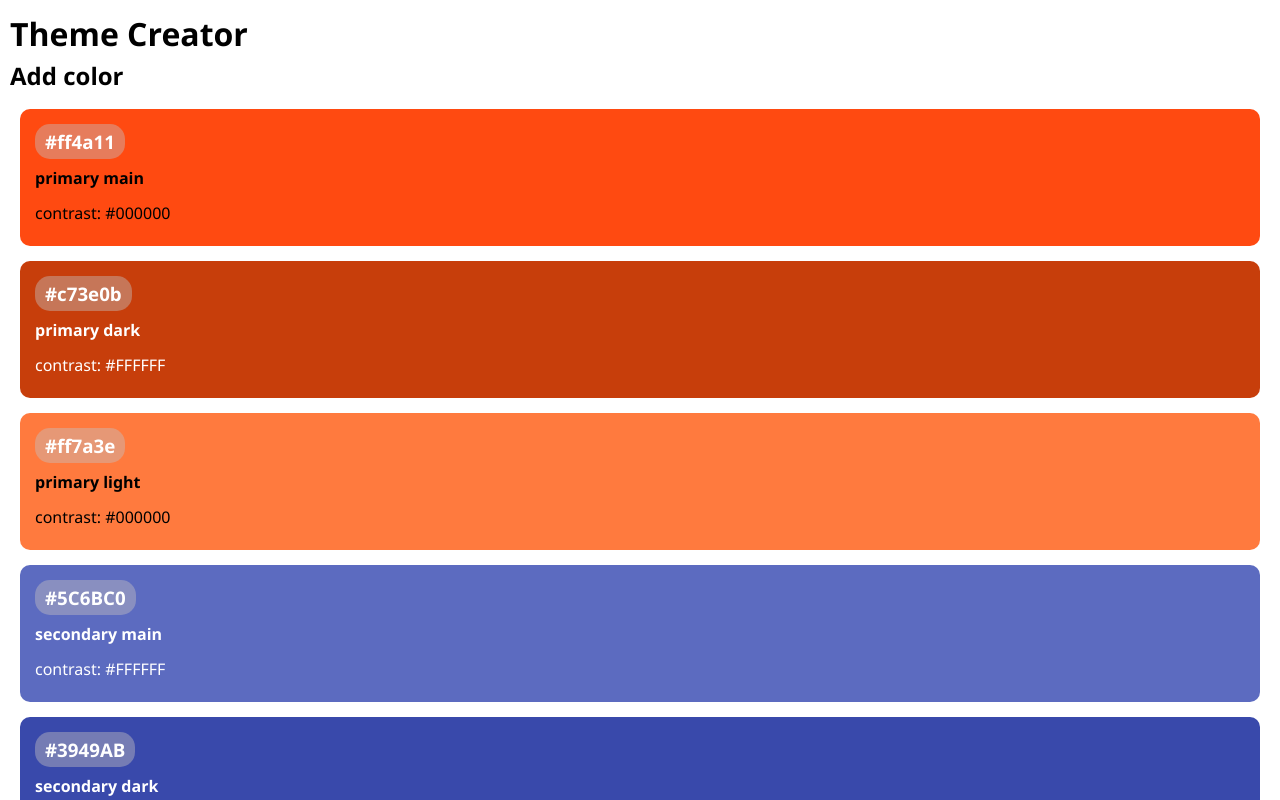
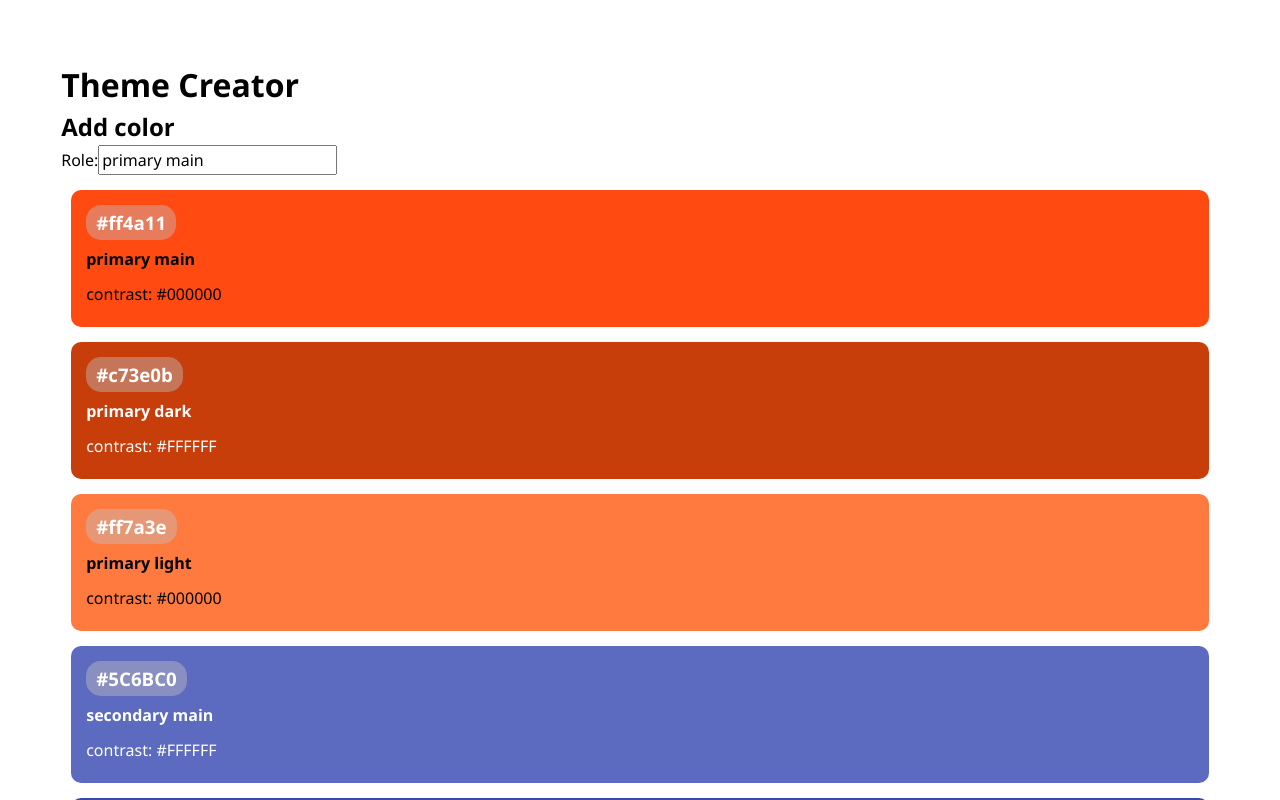
Before and after one commit to aliceverc/recap-project-4, a React (Vite) app: page / in a window 1280 px wide. Shown: the top 800 px of the page. Built offline with nearby package versions, Linux system fonts and the light colour scheme.

Commit message:
create empty form component and make the 'role' input controlled with a new state object

```diff
--- a/src/Components/ColorForm/ColorForm.jsx
+++ b/src/Components/ColorForm/ColorForm.jsx
@@ -1,8 +1,35 @@
+import { useState } from "react";
+
 export function ColorForm() {
+  // use the useState hook to call an object with default vcalues 'role', 'hex' and 'contrastText'
+  // assign the 'role' value inside the <imput> tag of the 'role' text-field > {formValues.role} and
+  const [formValues, setFormValues] = useState({
+    role: "primary main",
+    hex: "#000000",
+    contrastText: "#FFFFFF",
+  });
+
   return (
     <>
       <form>
         <h2>Add color</h2>
+        <label>
+          Role:
+          <input
+            type="text"
+            name="role"
+            value={formValues.role}
+            onChange={(event) => {
+              const latestText = event.target.value;
+              const updatedState = {
+                ...formValues,
+                role: latestText,
+              };
+              setFormValues(updatedState);
+              console.log(formValues);
+            }}
+          ></input>
+        </label>
       </form>
     </>
   );
--- a/src/index.css
+++ b/src/index.css
@@ -24,6 +24,7 @@ https://www.joshwcomeau.com/css/custom-css-reset/
 body {
   line-height: 1.5;
   -webkit-font-smoothing: antialiased;
+  margin: 4%;
 }
 /*
   5. Improve media defaults
```
Also changed, not shown: 1 other file (tests, documents, lock files or other folders).
